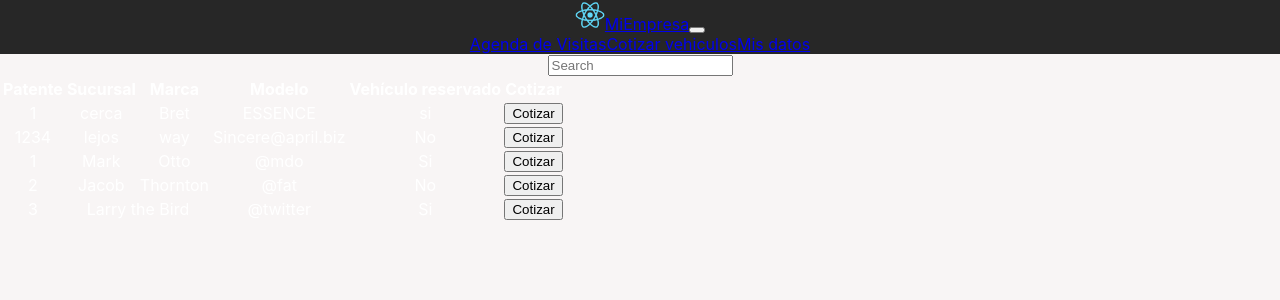
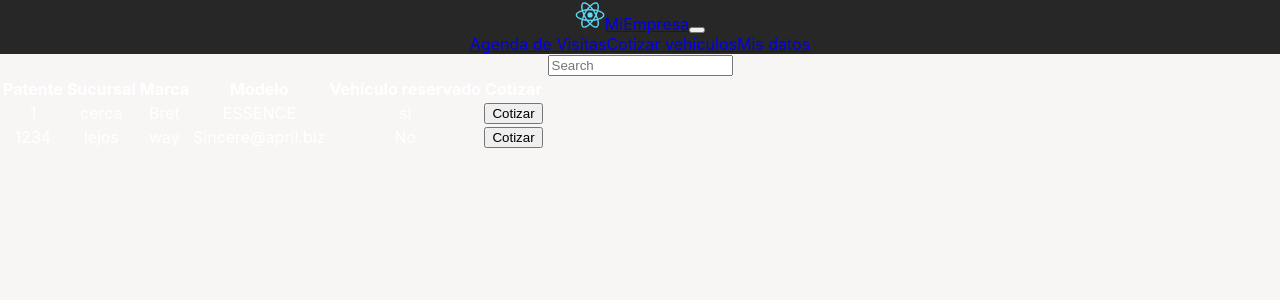
Before and after one commit to ggisel/pp1-front-gc, a React (Create React App) app: page /cotizar in a window 1280 px wide. Shown: the top 300 px of the page. Built offline with nearby package versions, Linux system fonts and the light colour scheme; the HTML template or start-up script is replaced by a standard one.

Commit message:
limpio datos, falta agregar datos de vehiculos

```diff
--- a/src/components/Cotizar.js
+++ b/src/components/Cotizar.js
@@ -102,29 +102,14 @@ const Cotizar = () => {
                                 </tr>
                             ))}
 
-                            <tr>
-                                <td>1</td>
-                                <td>Mark</td>
-                                <td>Otto</td>
-                                <td>@mdo</td>
-                                <td>Si</td>
-                                <Button variant="primary">Cotizar</Button>{' '}
-                            </tr>
-                            <tr>
-                                <td>2</td>
-                                <td>Jacob</td>
-                                <td>Thornton</td>
-                                <td>@fat</td>
-                                <td>No</td>
-                                <Button variant="primary">Cotizar</Button>{' '}
-                            </tr>
+                            {/* paga tener 2 datos en uno
                             <tr>
                                 <td>3</td>
                                 <td colSpan={2}>Larry the Bird</td>
                                 <td>@twitter</td>
                                 <td>Si</td>
                                 <Button variant="primary">Cotizar</Button>{' '}
-                            </tr>
+                            </tr> */}
                         </tbody>
                     </Table>
                 </div>
```
